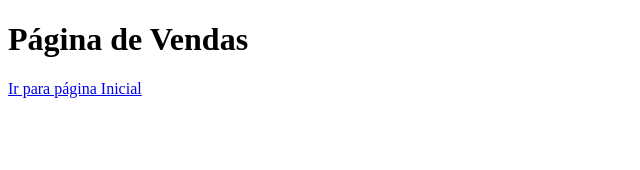
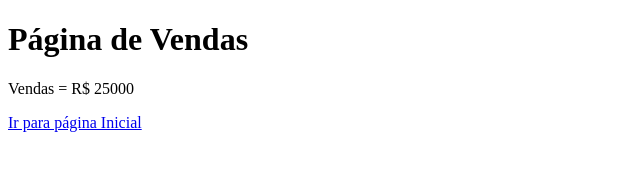
Before and after one commit to Josue-Luis/aulagithub, a plain HTML site: page vendas.html in a window 1280 px wide. Shown: the whole page, without its empty margins (0-640 px from the left). Drawn offline with Linux system fonts and the light colour scheme.

Commit message:
Acrescentando valor das vendas

```diff
--- a/vendas.html
+++ b/vendas.html
@@ -7,6 +7,7 @@
 </head>
 <body>
     <h1>Página de Vendas</h1>
+    <p>Vendas = R$ 25000</p>
     <a href="index.html"> Ir para página Inicial</a>
 </body>
 </html>
```
